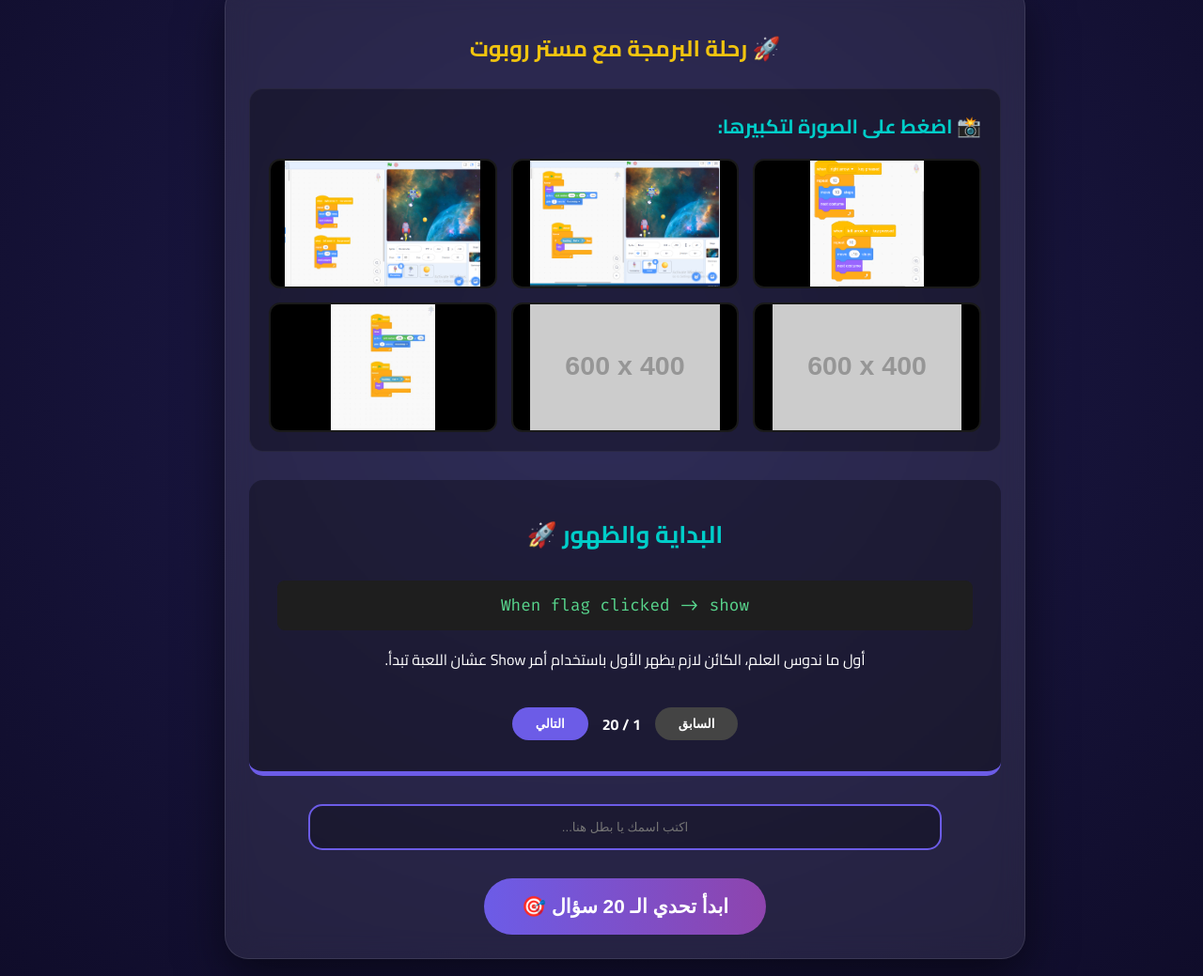
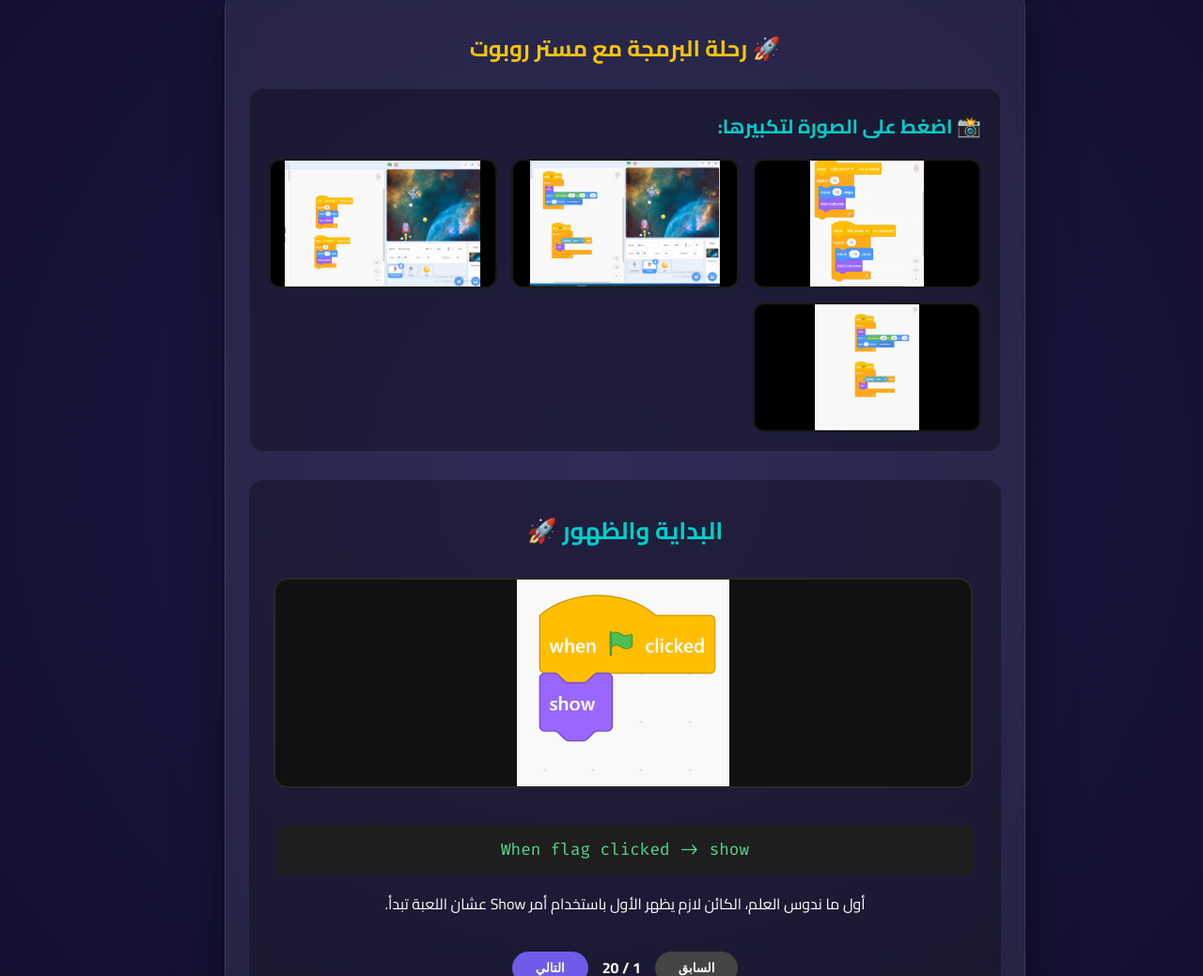
Before and after one commit to mrrobotacademy-asad/scratch-lev1-less6, a plain HTML site: page index.html in a window 1280 px wide. Shown: the part 326-1365 px from the top of the page at 94% size. Drawn offline with Linux system fonts and the light colour scheme; placeholder pictures from the web are drawn by us.

Commit message:
Update index.html

```diff
--- a/index.html
+++ b/index.html
@@ -141,7 +141,18 @@
         input[type="text"] {
             width: 80%; padding: 15px; background: rgba(0,0,0,0.3); border: 2px solid var(--primary); color: white; border-radius: var(--radius); text-align: center;
         }
-    </style>
+
+
+.slide-image{
+width:100%;
+max-height:220px;
+object-fit:contain;
+border-radius:15px;
+margin-bottom:15px;
+border:2px solid rgba(255,255,255,0.1);
+background:#111;
+}
+</style>
 </head>
 <body>
 
@@ -172,12 +183,7 @@
                 <div class="gallery-item" onclick="openImg(this)">
                     <img src="a3.png" onerror="this.src='https://via.placeholder.com/600x400/1e1b4b/ffffff?text=Project+Code+1';">
                 </div>
-                <div class="gallery-item" onclick="openImg(this)">
-                    <img src="a4.png" onerror="this.src='https://via.placeholder.com/600x400/1e1b4b/ffffff?text=Project+Code+1';">
-                </div>
-                <div class="gallery-item" onclick="openImg(this)">
-                    <img src="a5.jpeg" onerror="this.src='https://via.placeholder.com/600x400/1e1b4b/ffffff?text=Project+Code+1';">
-                </div>
+
                 <div class="gallery-item" onclick="openImg(this)">
                     <img src="a6.jpeg" onerror="this.src='https://via.placeholder.com/600x400/1e1b4b/ffffff?text=Project+Code+2';">
                 </div>
@@ -245,26 +251,45 @@ function closeImg() {
 
 // بيانات السلايدر والأسئلة (نفس منطقك الأصلي)
 const detailedExplanation = [
-    { title: "البداية والظهور 🚀", code: "When flag clicked -> show", desc: "أول ما ندوس العلم، الكائن لازم يظهر الأول باستخدام أمر Show عشان اللعبة تبدأ." },
-    { title: "الظهور العشوائي 🎲", code: "go to x: pick random -200 to 200 y: 180", desc: "الكائن بيظهر في مكان عشوائي فوق خالص في الشاشة (Y=180) عشان ينزل يهجم."},
-    { title: "حركة الهجوم (Glide) 🛸", code: "glide 2 secs to Rocketship", desc: "أمر بيخلي الكائن ينزلق ببطء لمدة ثانيتين باتجاه سفينة البطل عشان يحاول يخبطها." },
-    { title: "التكرار اللانهائي ♾️", code: "forever block", desc: "البلوك ده بيخلي العدو يفضل ينزل ويهجم طول ما اللعبة شغالة بدون توقف." },
-    { title: "التحكم بالبطل ➡️", code: "when right arrow key pressed", desc: "عند ضغط سهم يمين، السفينة بتلف لليمين وتمشي خطوات للأمام." },
-    { title: "تأثير الحركة 🎭", code: "next costume", desc: "بيغير شكل الكائن بين الصور بتاعته عشان يبان إنه بيمشي أو محركاته شغالة." },
-    { title: "الحركة لليسار ⬅️", code: "when left arrow key pressed", desc: "بنفس الطريقة، السفينة بتلف ناحية اليسار (زاوية -90) عشان تهرب أو تهاجم." },
-    { title: "بوصلة الاتجاه 🧭", code: "point in direction 90 / -90", desc: "الرقم 90 يعني اتجاه اليمين، والرقم -90 يعني اتجاه اليسار." },
-    { title: "شرط التصادم 💥", code: "if touching Ball? then hide", desc: "لو الكائن لمس الكورة (اللي البطل بيضربها)، يختفي فوراً كأنه اتدمر." },
-    { title: "سرعة الحركة ⚡", code: "move 20 steps", desc: "كل ما نضغط سهم، البطل بيمشي 20 خطوة. ده رقم السرعة في الكود بتاعك." },
-    { title: "موسيقى الفضاء 🎵", code: "play sound space ripple until done", desc: "بيشغل صوت خلفية اللعبة وبنحطه جوه forever عشان يفضل شغال طول الجيم." },
-    { title: "نقطة انطلاق البطل 📍", code: "go to x: 0 y: -125", desc: "ده المكان اللي بيبدأ منه البطل في نص الشاشة تحت خالص أول ما نشغل العلم." },
-    { title: "أهمية الـ Show 💡", code: "show block", desc: "لازم نحطه في بداية الكود لأن الكائن لو لمس الكورة هيختفي (Hide)، فلازم يظهر تاني." },
-    { title: "محور الـ Y الرأسي 📏", code: "y: 180 (Top)", desc: "في سكراتش، رقم 180 في Y يعني الكائن موجود في أعلى نقطة في الشاشة." },
-    { title: "محور الـ X الأفقي ↔️", code: "x: -200 to 200", desc: "ده المدى اللي بيتحرك فيه الكائن يمين وشمال بشكل عشوائي." },
-    { title: "تكرار محدد 🔢", code: "repeat 10", desc: "بيخلي الكود اللي جواه يتنفذ 10 مرات بس ويوقف، زي ما انت عامل في كود الحركة." },
-    { title: "أزرق = حركة 🔵", code: "Motion Blocks", desc: "لاحظ إن كل بلوكات الحركة (move, glide, go to) لونها أزرق في سكراتش." },
-    { title: "أصفر = أحداث 🟡", code: "Events Blocks", desc: "البلوكات اللي بتبدأ بكلمة When لونها أصفر، ودي اللي بتبدأ تنفيذ الكود." },
-    { title: "برتقالي = تحكم 🟠", code: "Control Blocks", desc: "زي الـ Forever والـ If، ودي اللي بتتحكم في منطق وسير اللعبة." },
-    { title: "بنفسجي = مظهر 🟣", code: "Looks Blocks", desc: "دي المسؤولة عن الـ Show والـ Hide وتغيير الـ Costume بتاع الكائن." }
+    { title: "البداية والظهور 🚀", code: "When flag clicked -> show",
+        image: "Images/When-flag-clicked-show.png", desc: "أول ما ندوس العلم، الكائن لازم يظهر الأول باستخدام أمر Show عشان اللعبة تبدأ." },
+        { title: "حركة الهجوم (Glide) 🛸", code: "glide 2 secs to Rocketship",
+        image: "Images/glide-2-secs-to-Rocketship.png", desc: "أمر بيخلي الكائن ينزلق ببطء لمدة ثانيتين باتجاه سفينة البطل عشان يحاول يخبطها." },
+    { title: "التكرار اللانهائي ♾️", code: "forever block",
+        image: "Images/forever-block.png", desc: "البلوك ده بيخلي العدو يفضل ينزل ويهجم طول ما اللعبة شغالة بدون توقف." },
+    { title: "التحكم بالبطل ➡️", code: "when right arrow key pressed",
+        image: "Images/when-right-arrow-key-pressed.png", desc: "عند ضغط سهم يمين، السفينة بتلف لليمين وتمشي خطوات للأمام." },
+    { title: "تأثير الحركة 🎭", code: "next costume",
+        image: "Images/next-costume.png", desc: "بيغير شكل الكائن بين الصور بتاعته عشان يبان إنه بيمشي أو محركاته شغالة." },
+    { title: "الحركة لليسار ⬅️", code: "when left arrow key pressed",
+        image: "Images/when-left-arrow-key-pressed.png", desc: "بنفس الطريقة، السفينة بتلف ناحية اليسار (زاوية -90) عشان تهرب أو تهاجم." },
+    { title: "تغيير الاتجاة  🧭", code: "point in direction 90 / -90",
+        image: "Images/move-10.png", desc: "التحرك بالسالب" },
+    { title: "شرط التصادم 💥", code: "if touching Ball? then hide",
+        image: "Images/if-touching-Ball-then-hide.png", desc: "لو الكائن لمس الكورة (اللي البطل بيضربها)، يختفي فوراً كأنه اتدمر." },
+    { title: "سرعة الحركة ⚡", code: "Glide 2 secs to Rocketship",
+        image: "Images/glide-2-secs-to-Rocketship.png", desc: "الروبوت يتزحلق الى الاسفل ليصل الى السفينة الفضائية " },
+    { title: "موسيقى الفضاء 🎵", code: "play sound space ripple until done",
+        image: "Images/play-sound-space-ripple-until-done.png", desc: "بيشغل صوت خلفية اللعبة وبنحطه جوه forever عشان يفضل شغال طول الجيم." },
+    { title: "نقطة انطلاق البطل 📍", code: "go to x: 240 to 240 and y: 180 ",
+        image: "Images/go-to-x-y-180.png", desc: "دة مكان نزول الروبوت الفضائى من فوق اعلى نقطة فى الشاشة" },
+    { title: "أهمية الـ Show 💡", code: "show block",
+        image: "Images/show-block.png", desc: "لازم نحطه في بداية الكود لأن الكائن لو لمس الكورة هيختفي (Hide)، فلازم يظهر تاني." },
+    { title: "محور الـ Y الرأسي 📏", code: "y: 180 (Top)",
+        image: "Images/y-180-Top.png", desc: "في سكراتش، رقم 180 في Y يعني الكائن موجود في أعلى نقطة في الشاشة." },
+    { title: "محور الـ X الأفقي ↔️", code: "x: -240 to 240",
+        image: "Images/x-200-to-200.png", desc: "ده المدى اللي بيتحرك فيه الكائن يمين وشمال بشكل عشوائي." },
+    { title: "تكرار محدد 🔢", code: "repeat 10",
+        image: "Images/repeat-10.png", desc: "بيخلي الكود اللي جواه يتنفذ 10 مرات بس ويوقف، زي ما انت عامل في كود الحركة." },
+    { title: "أزرق = حركة 🔵", code: "Motion Blocks",
+        image: "Images/Motion-Blocks.png", desc: "لاحظ إن كل بلوكات الحركة (move, glide, go to) لونها أزرق في سكراتش." },
+    { title: "أصفر = أحداث 🟡", code: "Events Blocks",
+        image: "Images/Events-Blocks.png", desc: "البلوكات اللي بتبدأ بكلمة When لونها أصفر، ودي اللي بتبدأ تنفيذ الكود." },
+    { title: "برتقالي = تحكم 🟠", code: "Control Blocks",
+        image: "Images/Control-Blocks.png", desc: "زي الـ Forever والـ If، ودي اللي بتتحكم في منطق وسير اللعبة." },
+    { title: "بنفسجي = مظهر 🟣", code: "Looks Blocks",
+        image: "Images/Looks-Blocks.png", desc: "دي المسؤولة عن الـ Show والـ Hide وتغيير الـ Costume بتاع الكائن." },
+
 ];
 
 const questions = [
@@ -297,6 +322,10 @@ function showSlide() {
     document.getElementById('slide-content').innerHTML = `
         <div class="explanation-card">
             <h3>${item.title}</h3>
+            <img src="${item.image}"
+              alt="${item.title}"
+              class="slide-image"
+              onerror="this.style.display='none'">
             <div class="code-block">${item.code}</div>
             <p>${item.desc}</p>
         </div>
```
